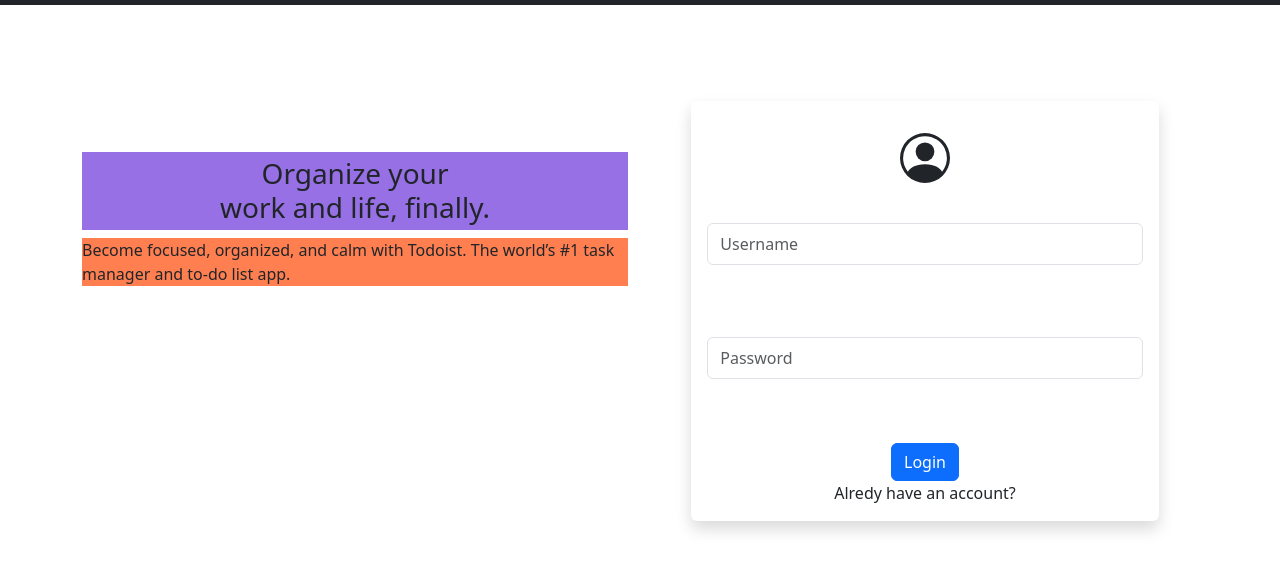
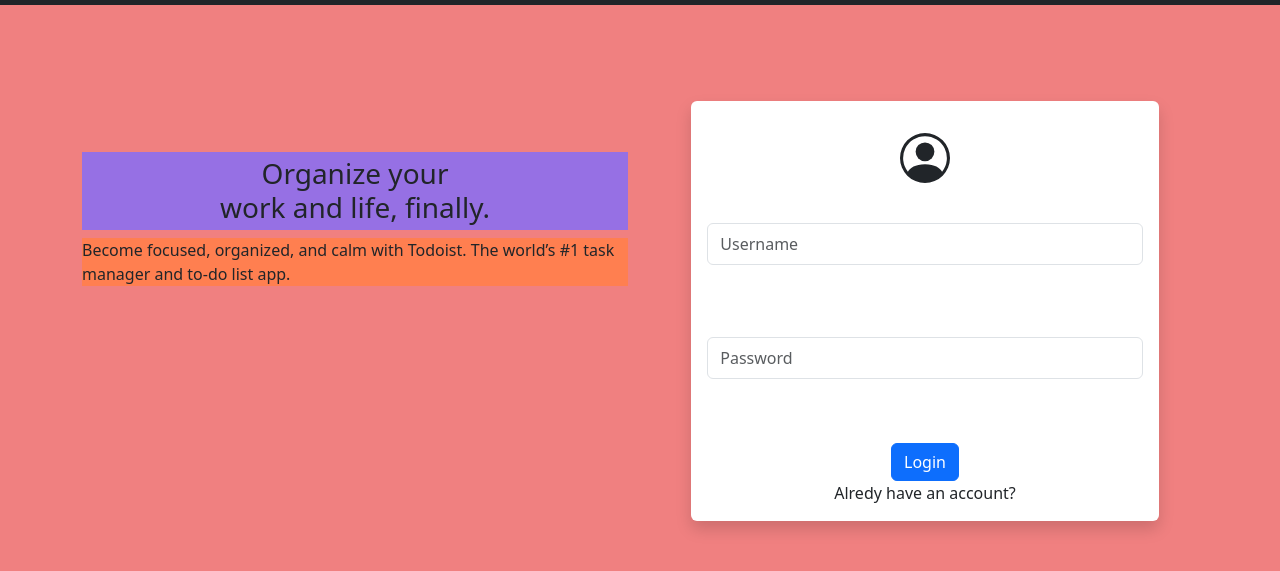
Before and after one commit to aswin0110/Todo-Website-ICTK, a plain HTML site: page index.html in a window 1280 px wide. Shown: the part 51-622 px from the top of the page. Drawn offline with nearby package versions, Linux system fonts and the light colour scheme; no server answers.

Commit message:
login body

```diff
--- a/style.css
+++ b/style.css
@@ -5,7 +5,7 @@
 }
 
 body{
-  background-color: black;
+  background: lightcoral !important;
 }
 
 
```
